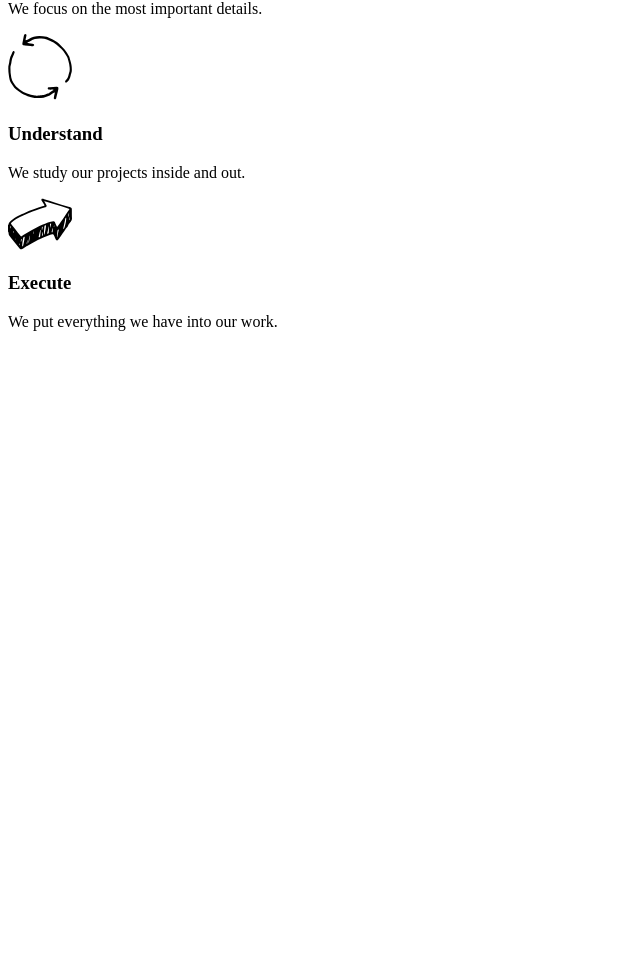
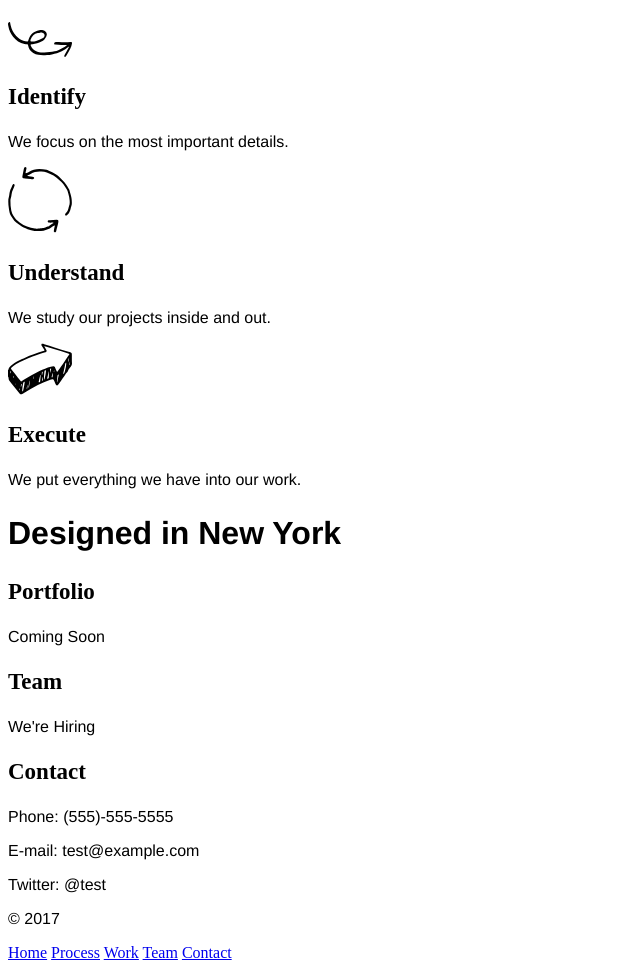
Before and after one commit to kpierduta/broadway, a plain HTML site: page index.html in a window 1280 px wide. Shown: the part 263-1233 px from the top of the page, without its empty margins (0-640 px from the left). Before the commit the page ends 800 px from the top, so only its background shows below. Drawn offline with Linux system fonts and the light colour scheme; files whose address does not match are found by name.

Commit message:
html and css updates

```diff
--- a/index.html
+++ b/index.html
@@ -19,7 +19,7 @@
     <a href="#">Contact</a>
   </nav>
 
-  <!-- section one -->
+  <!-- Section one -->
   <h2>Our Process</h2>
 
   <img src="/Users/KellyPierduta/Dropbox/CPD/codecademy/projects/Broadway/resources/images/identify.svg" alt="identify icon">
@@ -34,5 +34,26 @@
   <h3>Execute</h3>
   <p>We put everything we have into our work.</p>
 
+  <!-- Section two -->
+  <h2>Designed in New York</h2>
+  <h3>Portfolio</h3>
+  <p>Coming Soon</p>
+
+  <h3>Team</h3>
+  <p>We're Hiring</p>
+
+  <h3>Contact</h3>
+  <p>Phone: (555)-555-5555</p>
+  <p>E-mail: test@example.com</p>
+  <p>Twitter: @test</p>
+
+  <!-- Footer -->
+  <p>&copy; 2017</p>
+  <a href="#">Home</a>
+  <a href="#">Process</a>
+  <a href="#">Work</a>
+  <a href="#">Team</a>
+  <a href="#">Contact</a>
+
   </body>
 </html>
--- a/resources/css/style.css
+++ b/resources/css/style.css
@@ -0,0 +1,24 @@
+h1, h2, nav, p {
+  font-family: Helvetica;
+}
+
+h1 {
+  font-size: 70px;
+  font-weight: bold;
+  color: white;
+}
+
+h2 {
+  font-size: 32px;
+  font-weight: bold;
+}
+
+h3 {
+  font-size: 23px;
+  font-weight: bold;
+}
+
+nav {
+  font-size: 18px;
+  color: white;
+}
```
